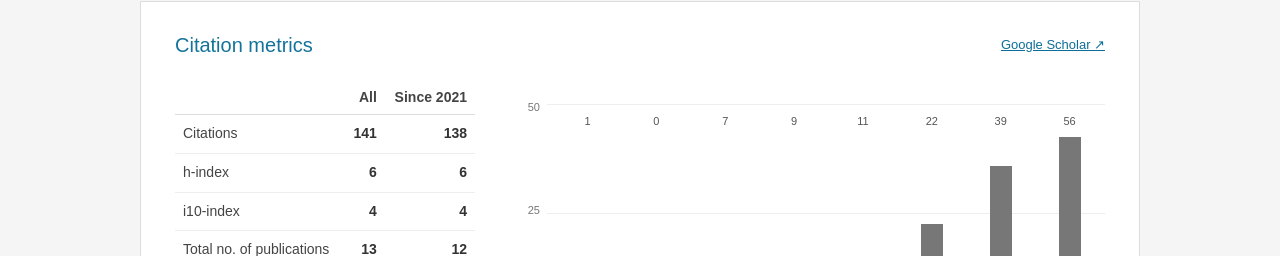
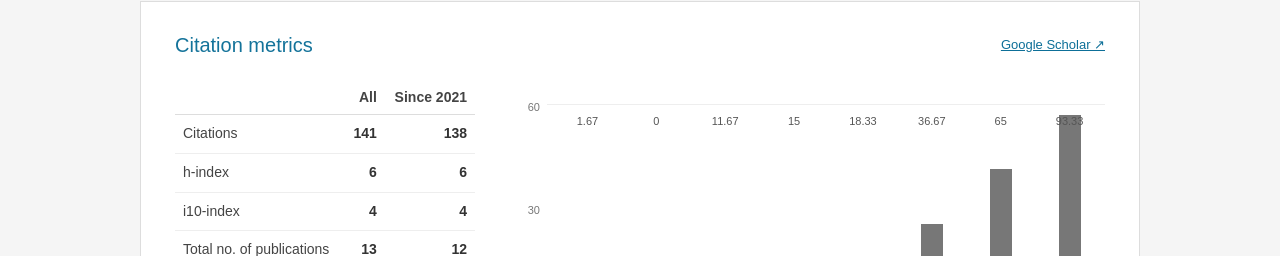
Before and after one commit to PotatoCobbler/potatocobbler.github.io, a plain HTML site: page publications/index.html in a window 1280 px wide. Shown: the part 489-745 px from the top of the page. Drawn offline with nearby package versions, Linux system fonts and the light colour scheme.

Commit message:
Update index.html

```diff
--- a/publications/index.html
+++ b/publications/index.html
@@ -150,19 +150,19 @@
         <div class="chart-area">
 
           <div class="chart-gridline chart-0"></div>
-          <div class="chart-gridline chart-25"></div>
-          <div class="chart-gridline chart-50"></div>
+          <div class="chart-gridline chart-30"></div>
+          <div class="chart-gridline chart-60"></div>
 
           <div class="chart-ylabel y0">0</div>
-          <div class="chart-ylabel y25">25</div>
-          <div class="chart-ylabel y50">50</div>
+          <div class="chart-ylabel y25">30</div>
+          <div class="chart-ylabel y50">60</div>
 
           <div class="citation-bars">
 
             <!-- 2019: 1 citation -->
             <div class="citation-bar">
               <div class="bar" style="height:2%;"></div>
-              <span class="bar-value">1</span>
+              <span class="bar-value">1.67</span>
               <span class="bar-year">2019</span>
             </div>
 
@@ -176,42 +176,42 @@
             <!-- 2021: 7 citations -->
             <div class="citation-bar">
               <div class="bar" style="height:14%;"></div>
-              <span class="bar-value">7</span>
+              <span class="bar-value">11.67</span>
               <span class="bar-year">2021</span>
             </div>
 
             <!-- 2022: 9 citations -->
             <div class="citation-bar">
               <div class="bar" style="height:18%;"></div>
-              <span class="bar-value">9</span>
+              <span class="bar-value">15</span>
               <span class="bar-year">2022</span>
             </div>
 
             <!-- 2023: 11 citations -->
             <div class="citation-bar">
               <div class="bar" style="height:22%;"></div>
-              <span class="bar-value">11</span>
+              <span class="bar-value">18.33</span>
               <span class="bar-year">2023</span>
             </div>
 
             <!-- 2024: 22 citations -->
             <div class="citation-bar">
               <div class="bar" style="height:44%;"></div>
-              <span class="bar-value">22</span>
+              <span class="bar-value">36.67</span>
               <span class="bar-year">2024</span>
             </div>
 
             <!-- 2025: 39 citations -->
             <div class="citation-bar">
-              <div class="bar" style="height:80%;"></div>
-              <span class="bar-value">39</span>
+              <div class="bar" style="height:78%;"></div>
+              <span class="bar-value">65</span>
               <span class="bar-year">2025</span>
             </div>
 
             <!-- 2026: 56 citations -->
             <div class="citation-bar">
-              <div class="bar" style="height:98%;"></div>
-              <span class="bar-value">56</span>
+              <div class="bar" style="height:112%;"></div>
+              <span class="bar-value">93.33</span>
               <span class="bar-year">2026</span>
             </div>
           </div>
```
